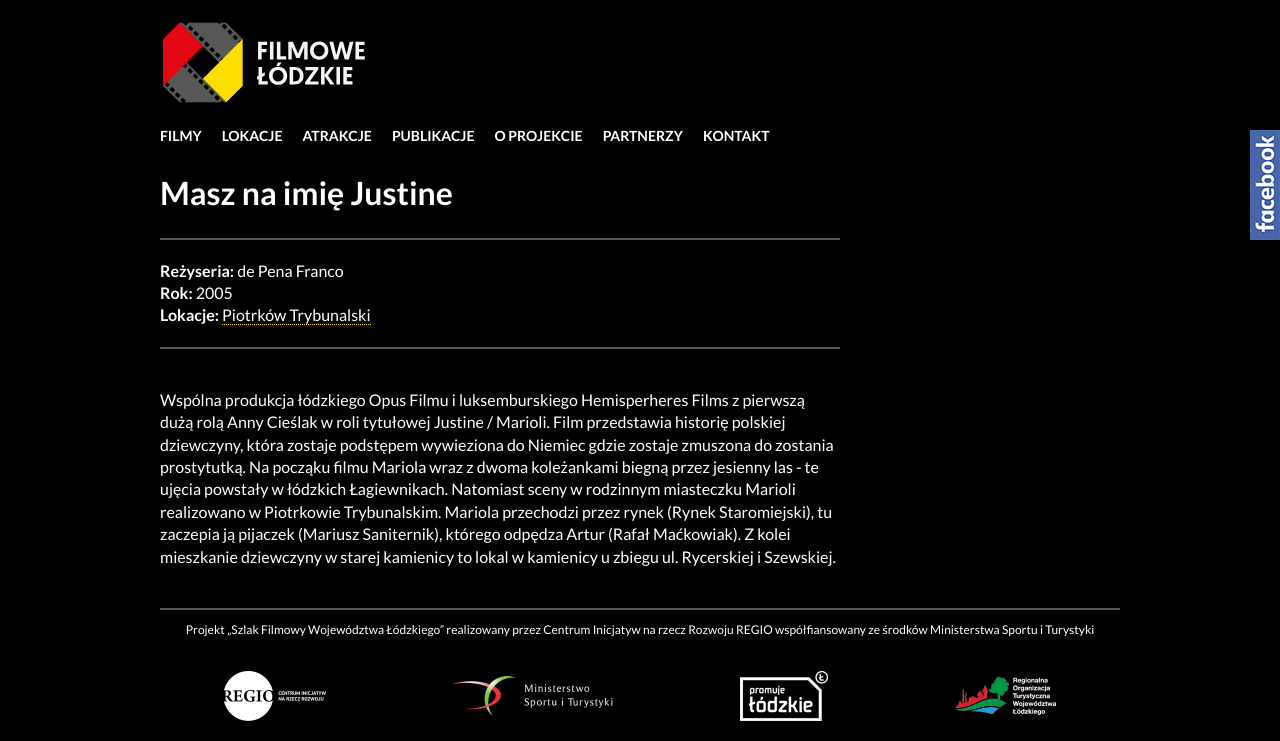
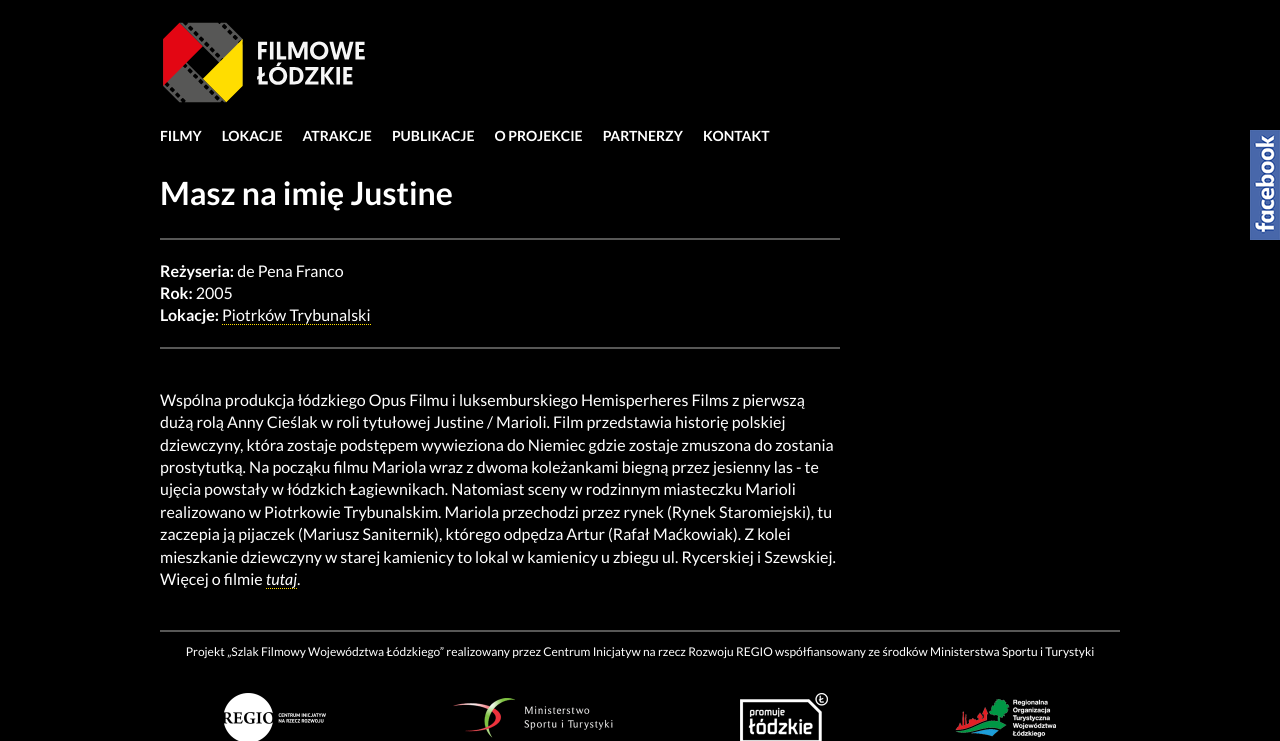
Before and after one commit to fusilli/filmowelodzkie, a Jekyll site: the page built from _filmy/masz-na-imie-justine.md, in a window 1280 px wide, cut to the strip 0-741 px from the top of the page. Built offline with Jekyll 4.4.1, drawn with Linux system fonts in a browser that asks for light colours; nearby versions of some CDN libraries.

Commit message:
Update masz-na-imie-justine.md

```diff
--- a/_filmy/masz-na-imie-justine.md
+++ b/_filmy/masz-na-imie-justine.md
@@ -11,3 +11,4 @@
 ---
 Wspólna produkcja łódzkiego Opus Filmu i luksemburskiego Hemisperheres Films z pierwszą dużą rolą Anny Cieślak w roli tytułowej Justine / Marioli. Film przedstawia historię polskiej dziewczyny, która zostaje podstępem wywieziona do Niemiec gdzie zostaje zmuszona do zostania prostytutką.
 Na począku filmu Mariola wraz z dwoma koleżankami biegną przez jesienny las - te ujęcia powstały w łódzkich Łagiewnikach. Natomiast sceny w rodzinnym miasteczku Marioli realizowano w Piotrkowie Trybunalskim. Mariola przechodzi przez rynek (Rynek Staromiejski), tu zaczepia ją pijaczek (Mariusz Saniternik), którego odpędza Artur (Rafał Maćkowiak). Z kolei mieszkanie dziewczyny w starej kamienicy to lokal w kamienicy u zbiegu ul. Rycerskiej i Szewskiej.
+Więcej o filmie [*tutaj*](http://www.filmpolski.pl/fp/index.php?film=1214579).
```
